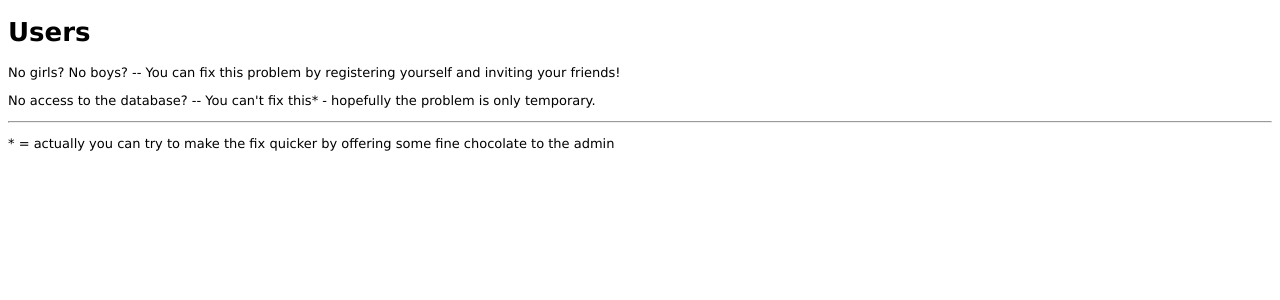
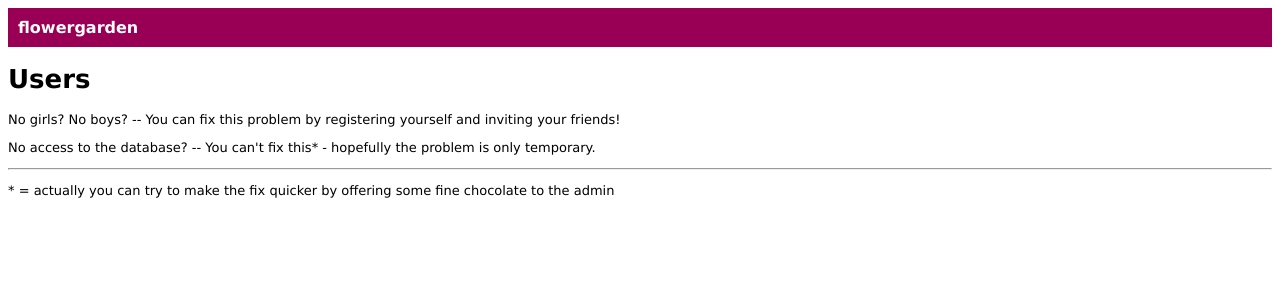
Before and after one commit to igneus/flowergarden, a Django app: template users/templates/list.html in a window 1280 px wide. Shown: the top 300 px of the page. Run offline with Django 3.2, Linux system fonts and the light colour scheme; the template is opened without the code that fills it, so the values that code supplies are empty; parts of the project's set-up code (start-up, migrations or seed data) failed here and were passed over.

Commit message:
a bit of template coding

```diff
--- a/static/css/flowers.css
+++ b/static/css/flowers.css
@@ -1,4 +1,20 @@
 body, html {font-family: Verdana, sans-serif; font-size: small;}
+
+.header {
+    margin: 0; padding: 10px;
+    display: block;
+    background-color: #905; color: white;
+}
+
+.header span.sitetitle {
+    display: inline-block; font-size: 12pt; font-weight: bold;
+}
+.header a:link,
+.header a:active,
+.header a:visited {
+    color: white;
+    text-decoration: none;
+}
 
 .sex {
     display: inline-block;
--- a/templates/base_generic.html
+++ b/templates/base_generic.html
@@ -11,8 +11,11 @@
 <body>
     <div class="wrapper">
         <div class="header">
-            <h1>{% block mainheading %}{% endblock %}</h1>
+            <span class="sitetitle"><a href="{% url homepage.views.home %}">flowergarden</a></span>
         </div>
+
+
+        <h1>{% block mainheading %}{% endblock %}</h1>
 
         {% block content %}
         {% endblock %}
```
